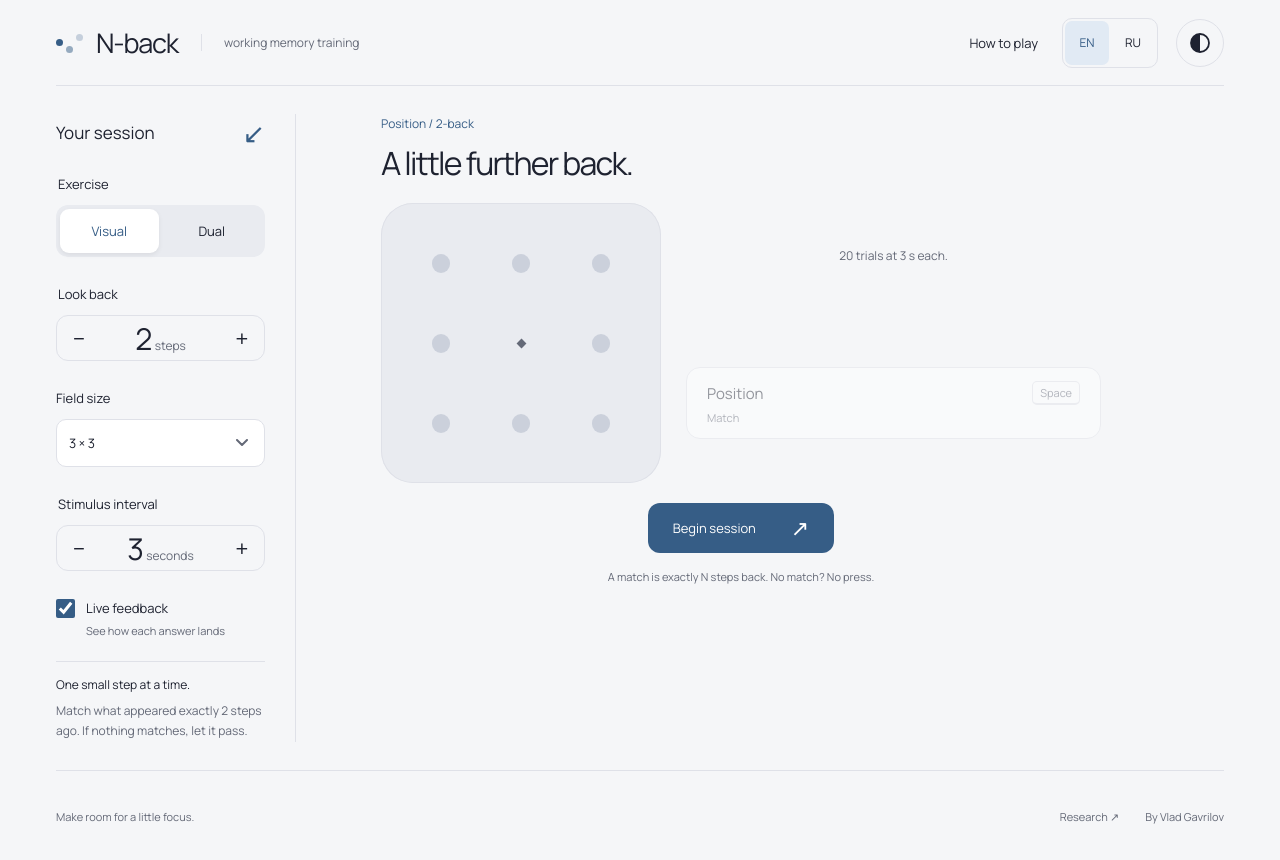
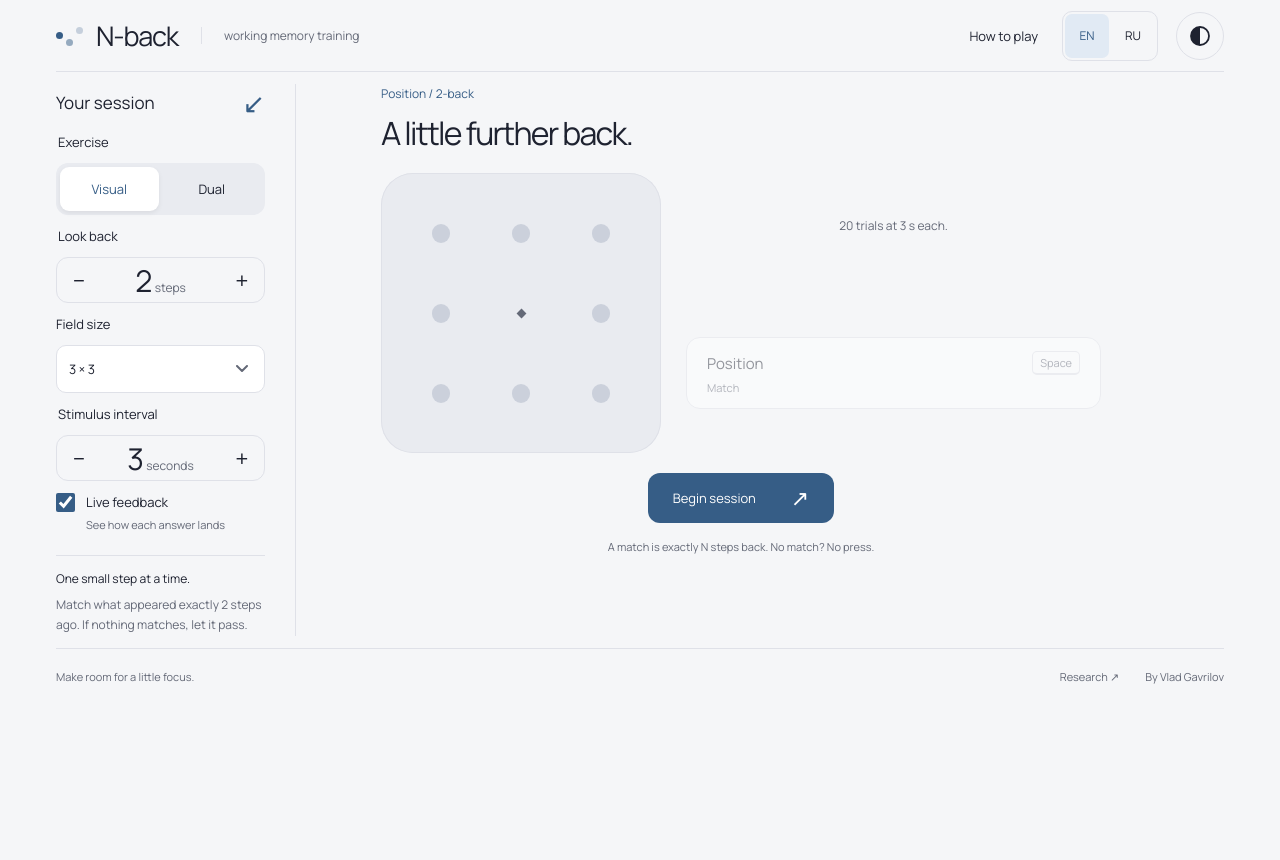
Before and after one commit to vlad-gavrilov/n-back, a React (Vite) app: page / in a window 1280 px wide. Shown: the top 860 px of the page. After the commit the page ends 800 px from the top, so only its background shows below. Built offline with nearby package versions, Linux system fonts and the light colour scheme.

Commit message:
Fit the desktop start screen to the viewport height

```diff
--- a/src/styles/responsive.css
+++ b/src/styles/responsive.css
@@ -1,3 +1,35 @@
+@media (min-width:901px) {
+  .app-shell {
+    --desktop-spacing: clamp(12px,10svh - 68px,56px);
+  }
+
+  .topbar {
+    height: clamp(64px,9svh,116px);
+  }
+
+  .workspace {
+    padding-block: var(--desktop-spacing);
+  }
+
+  .section-heading {
+    margin-bottom: min(38px,var(--desktop-spacing));
+  }
+
+  .settings fieldset,
+  .settings .select-label {
+    margin-bottom: min(28px,var(--desktop-spacing));
+  }
+
+  .field {
+    /* Grow from 280px at 800px tall to the desktop cap at 1020px. */
+    width: min(100%,max(280px,50svh - 120px));
+  }
+
+  footer {
+    padding-block: calc(var(--desktop-spacing) / 2);
+  }
+}
+
 @media (min-width:1100px) {
   .training {
     padding: 0 30px;
@@ -311,12 +343,7 @@ button:not(:disabled):active {
 /* Height adjustments layer over the earlier width and landscape layouts. */
 
 @media (min-width:901px) and (max-height:800px) {
-  .topbar {
-    height: 86px;
-  }
-
   .workspace {
-    padding: 28px 0;
     gap: 55px;
   }
 
@@ -355,10 +382,6 @@ button:not(:disabled):active {
   .settings-note {
     margin-top: 18px;
     padding-top: 14px;
-  }
-
-  .section-heading {
-    margin-bottom: 24px;
   }
 }
 
```
Also changed, not shown: 1 other file (tests, documents, lock files or other folders).
